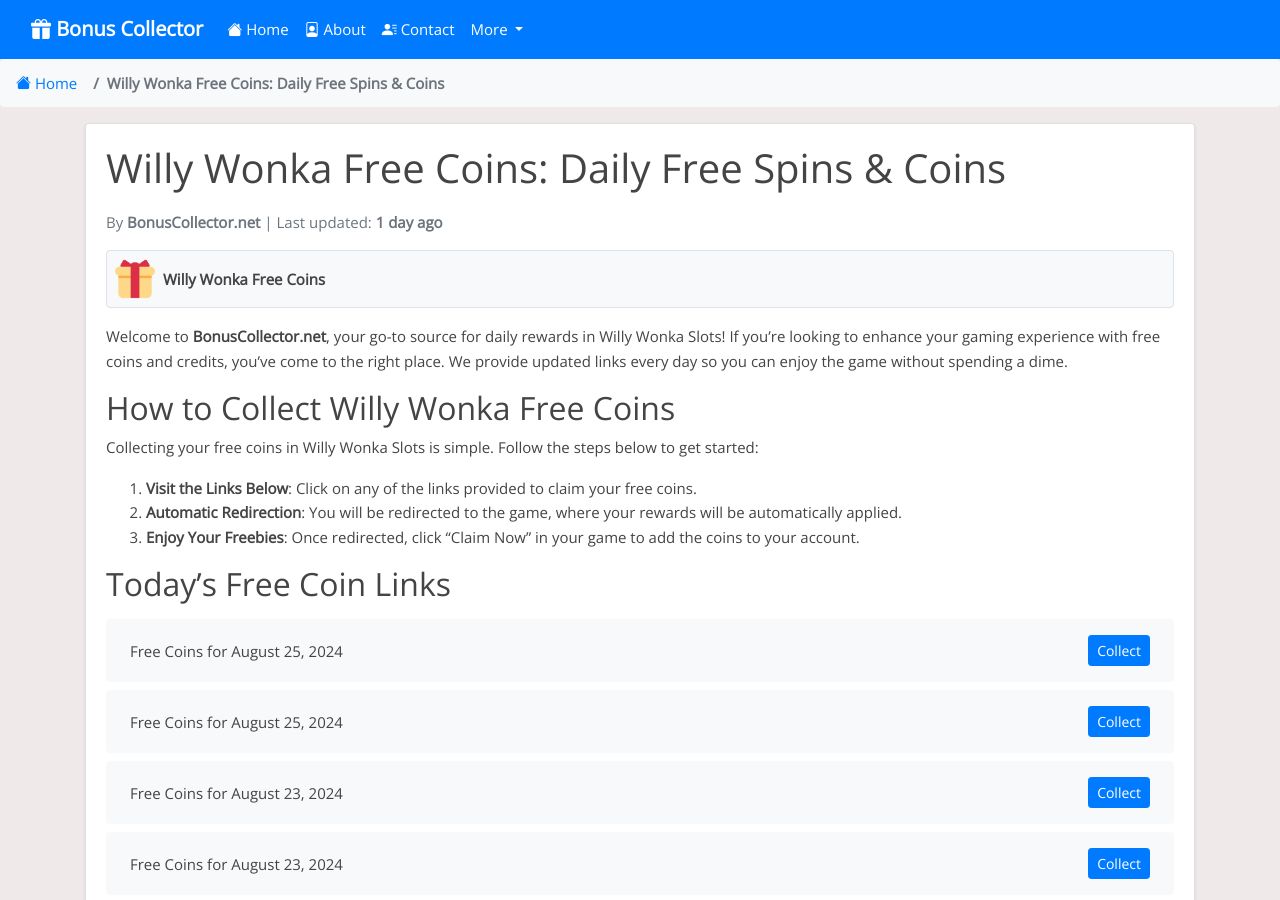
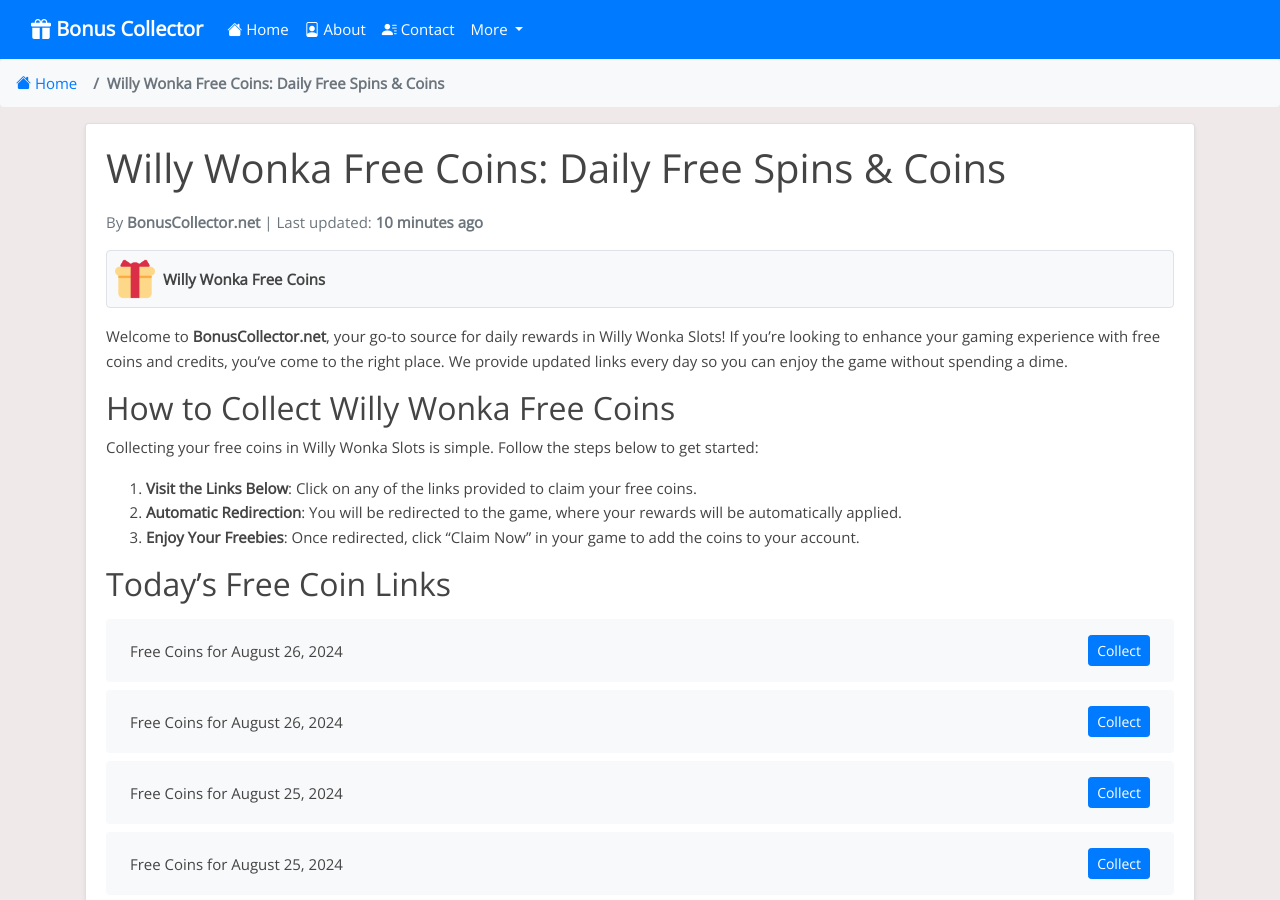
Before and after one commit to Prollad99/bs-net, a Jekyll site: the page built from _posts/2024-06-30-willy-wonka.md, in a window 1280 px wide and 900 px high. Built offline with Jekyll 4.4.1, drawn with Linux system fonts in a browser that asks for light colours; nearby versions of some CDN libraries; comment, search, counter and statistics services are not loaded; some of the changed text lies outside the part shown.

Commit message:
Update willy-wonka reward links and last modified date

```diff
--- a/_data/include_files.yml
+++ b/_data/include_files.yml
@@ -50,7 +50,7 @@
   last_modified: 2024-08-25 18:11:56
 
 willy-wonka.html:
-  last_modified: 2024-08-25 05:11:14
+  last_modified: 2024-08-26 05:10:32
 
 huuuge-casino.html:
   last_modified: 2024-08-25 14:08:28
--- a/_includes/willy-wonka.html
+++ b/_includes/willy-wonka.html
@@ -1,4 +1,12 @@
 <ul class="list-group mt-3 mb-4">
+  <li class="list-group-item d-flex justify-content-between align-items-center">
+    <span>Free Coins for August 26, 2024</span>
+    <a href="https://zynga.social/f48578" class="btn btn-primary btn-sm">Collect</a>
+  </li>
+  <li class="list-group-item d-flex justify-content-between align-items-center">
+    <span>Free Coins for August 26, 2024</span>
+    <a href="https://zynga.social/7daf95" class="btn btn-primary btn-sm">Collect</a>
+  </li>
   <li class="list-group-item d-flex justify-content-between align-items-center">
     <span>Free Coins for August 25, 2024</span>
     <a href="https://zynga.social/e0bb79" class="btn btn-primary btn-sm">Collect</a>
@@ -391,12 +399,4 @@
     <span>Free Coins for August 4, 2024</span>
     <a href="https://zynga.social/7q0p" class="btn btn-primary btn-sm">Collect</a>
   </li>
-  <li class="list-group-item d-flex justify-content-between align-items-center">
-    <span>Free Coins for August 4, 2024</span>
-    <a href="https://zynga.social/scsc" class="btn btn-primary btn-sm">Collect</a>
-  </li>
-  <li class="list-group-item d-flex justify-content-between align-items-center">
-    <span>Free Coins for August 4, 2024</span>
-    <a href="https://zynga.social/6nab" class="btn btn-primary btn-sm">Collect</a>
-  </li>
 </ul>
```
Also changed, not shown: links-json/willy-wonka.json (+8 -8 lines).
